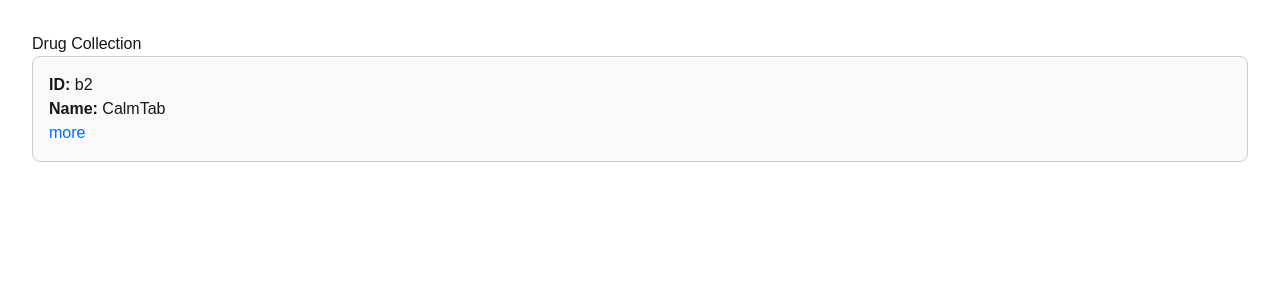
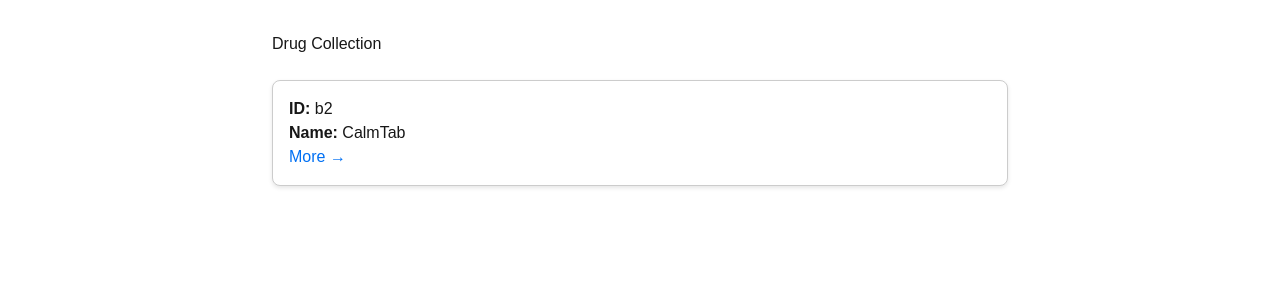
Before and after one commit to Tashyjj/drug-application, a Next.js app: page /collection in a window 1280 px wide. Shown: the top 300 px of the page. Built offline with nearby package versions, Linux system fonts and the light colour scheme; data requests are answered from the project's data file.

Commit message:
css changes, will test full functinoality later

```diff
--- a/app/collection/page.js
+++ b/app/collection/page.js
@@ -11,9 +11,14 @@ async function getDrugs() {
 export default async function CollectionPage() {
     const drugs = await getDrugs();
 
+
     return (
-        <div style={{ padding: '2rem' }}>
-            <h1>Drug Collection</h1>
+        <div style={{
+            padding: '2rem',
+            maxWidth: '800px',
+            margin: '0 auto'
+            }}>
+            <h1 style={{ marginBottom: '1.5rem' }}>Drug Collection</h1>
             <ul style={{ listStyle: 'none', padding: 0 }}>
                 {drugs.map((drug) => (
                 <li key={drug.id} style={{
@@ -21,14 +26,17 @@ export default async function CollectionPage() {
                     padding: '1rem',
                     border: '1px solid #ccc',
                     borderRadius: '8px',
-                    backgroundColor: '#f9f9f9'
+                    backgroundColor: '#ffffff',
+                    boxShadow: '0 2px 4px rgba(0, 0, 0, 0.1)'
                 }}>
-                    <strong>ID:</strong> {drug.id}<br />
-                    <strong>Name:</strong> {drug.drug_name}<br />
-                    <Link href={`/collection/${drug.id}`}>more</Link>
+                    <p><strong>ID:</strong> {drug.id}</p>
+                    <p><strong>Name:</strong> {drug.drug_name}</p>
+                    <Link href={`/collection/${drug.id}`}>More →</Link>
                 </li>
                 ))}
             </ul>
         </div>
     );
+
+
 }
```
